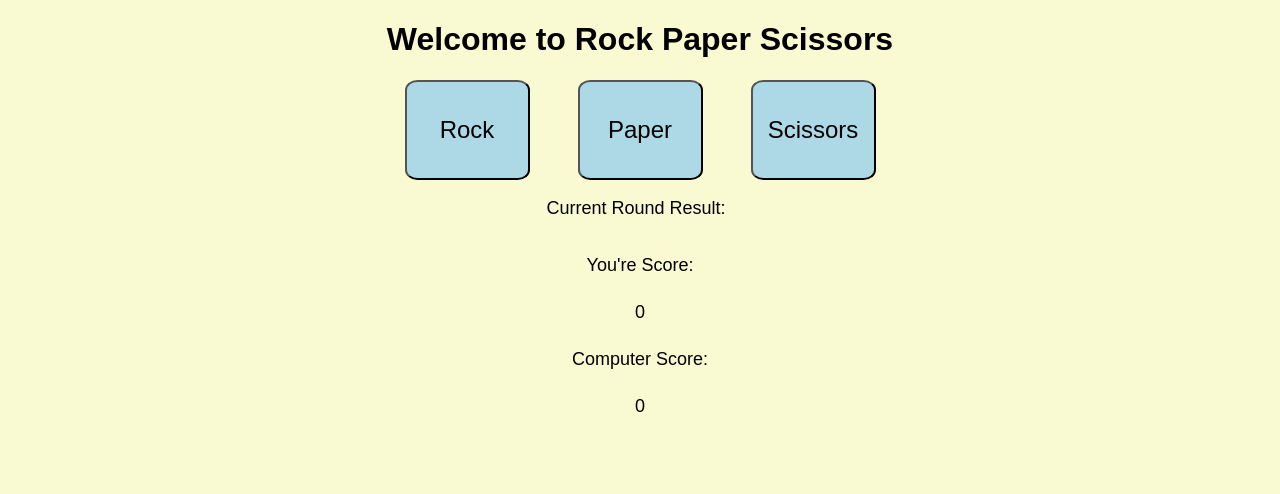
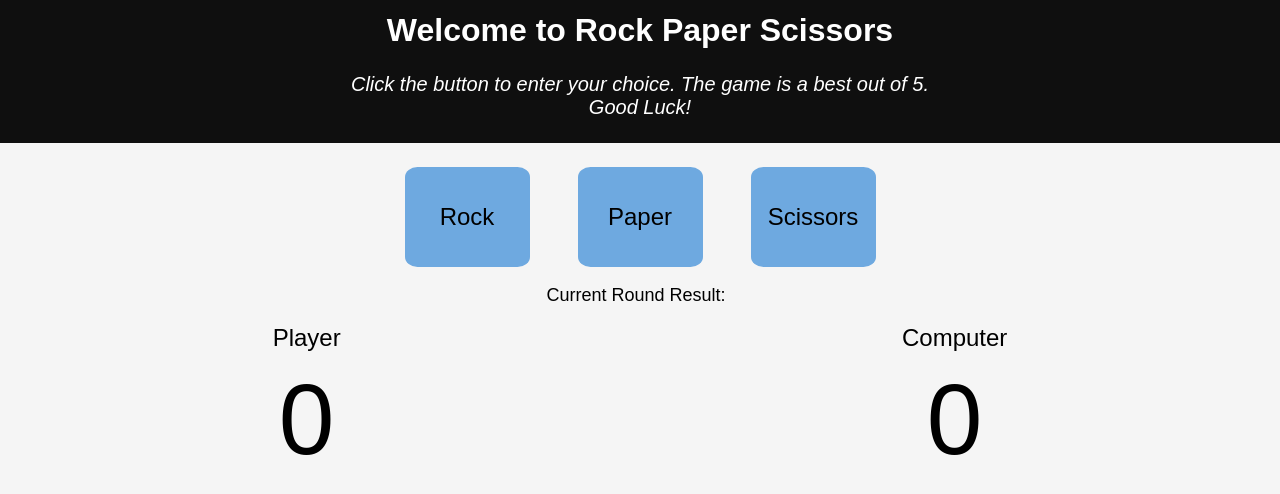
Before and after one commit to tristanpank/rock-paper-scissors, a plain HTML site: page index.html in a window 1280 px wide. Drawn offline with Linux system fonts and the light colour scheme.

Commit message:
Complete Website with Better CSS Styling

```diff
--- a/index.html
+++ b/index.html
@@ -8,7 +8,12 @@
     <link rel="stylesheet" href="./styles.css">
 </head>
 <body>
-    <h1>Welcome to Rock Paper Scissors</h1>
+    <div class="heading">
+        <h1>Welcome to Rock Paper Scissors</h1>
+        <p>Click the button to enter your choice. The game is a best out of 5.
+            <br>Good Luck!
+        </p>
+    </div>
     <div class="buttons">
         <button class="rock">Rock</button>
         <button class="paper">Paper</button>
@@ -19,10 +24,15 @@
         <div id="round-score"></div>
     </div>
     <div class="score-keeper">
-        <p>You're Score: </p>
-        <div id="player-score">0</div>
-        <p>Computer Score: </p>
-        <div id="computer-score">0</div>
+        <div class="player">
+            <p>Player</p>
+            <div id="player-score">0</div>
+        </div>
+        <div></div>
+        <div class="computer">
+            <p>Computer</p>
+            <div id="computer-score">0</div>
+        </div>
     </div>
     <div class="final">
         <div id="final-winner"></div>
--- a/styles.css
+++ b/styles.css
@@ -1,11 +1,34 @@
 body {
-    background-color: lightgoldenrodyellow;
+    background-color: whitesmoke;
     font-family: Arial, Helvetica, sans-serif;
+    margin: 0px;
 }
 
-h1 {
+.heading {
+    display: flex;
+    justify-content: center;
+    align-items: center;
+    flex-direction: column;
+    margin-bottom: 24px;
+    background-color: rgb(15, 15, 15);
+}
+
+.heading * {
+    margin: 0px;
+    color: white;
+    margin-bottom: 24px;
     text-align: center;
 }
+
+.heading h1 {
+    margin-top: 12px;
+}
+
+.heading p {
+    font-style: italic;
+    font-size: 20px;
+}
+
 
 .buttons {
     display: flex;
@@ -20,8 +43,17 @@ button {
     width: 125px;
     height: 100px;
     border-radius: 10%;
+    border: 0;
     font-size: 24px;
-    background-color: lightblue;
+    background-color: rgb(110, 169, 224);
+}
+
+button:hover {
+    background-color: rgb(73, 150, 221);
+}
+
+button:active {
+    background-color: rgb(23, 94, 160);
 }
 
 .round-result {
@@ -38,9 +70,31 @@ button {
 
 .score-keeper {
     display: flex;
-    flex-direction: column;
-    justify-content: center;
+    justify-content: space-evenly;
     align-items: center;
     gap: 8px;
     font-size: 18px;
 }
+
+.score-keeper div {
+    display: flex;
+    flex-direction: column;
+    justify-content: center;
+    align-items: center;
+    gap: 10px;
+    font-size: 24px;
+}
+
+.score-keeper div * {
+    margin: 0px;
+}
+
+#player-score, #computer-score{
+    font-size: 100px;
+}
+
+.final {
+    text-align: center;
+    margin-top: 50px;
+    font-size: 36px;
+}
```
